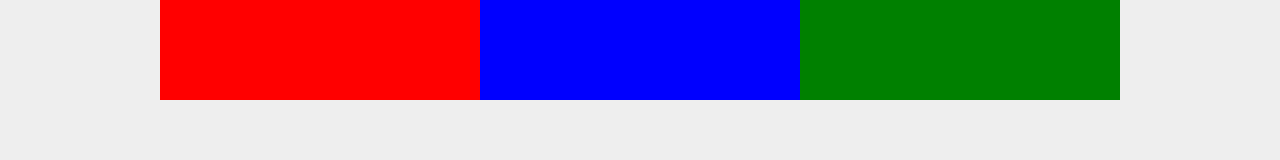
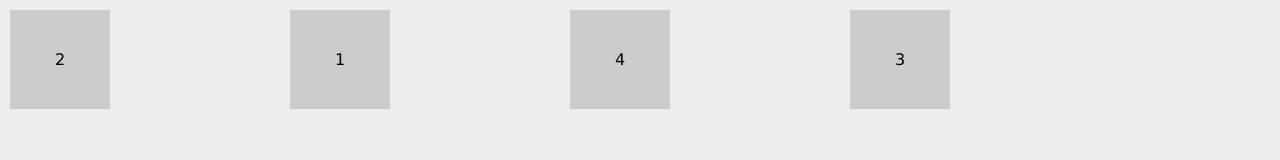
Before and after one commit to krzysztof-lyczko/CSS-Flexbox, a plain HTML site: page index.html in a window 1280 px wide. Drawn offline with Linux system fonts and the light colour scheme.

Commit message:
added element order

```diff
--- a/index.html
+++ b/index.html
@@ -1,16 +1,22 @@
 <!DOCTYPE html>
 <html lang="en">
+
 <head>
   <title>The Net Ninja - CSS Flexbox</title>
   <link rel="stylesheet" type="text/css" href="style.css">
 </head>
+
 <body>
   <div class="wrapper">
-      <div class="flex-container">
-        <div class="box one"></div>
-        <div class="box two"></div>
-        <div class="box three"></div>
-      </div>
+
+    <section id="blocks">
+      <div class="one">1</div>
+      <div class="two">2</div>
+      <div class="three">3</div>
+      <div class="four">4</div>
+    </section>
+
   </div>
 </body>
+
 </html>
--- a/style.css
+++ b/style.css
@@ -10,28 +10,33 @@ body {
 .wrapper {
     width: 100%;
     max-width: 960px;
-    margin: 0 auto;
 }
 
-.flex-container {
+#blocks {
     display: flex;
-    background: white;
-    flex-wrap: wrap;
+    margin: 10px;
+    justify-content: space-between;
 }
 
-.box {
-    height: 100px;
-    flex: 1 0 200px;
+#blocks div {
+    flex: 0 0 100px;
+    padding: 40px 0;
+    text-align: center;
+    background: #ccc;
 }
 
 .one {
-    background: red;
+    order: 2;
 }
 
 .two {
-    background: blue;
+    order: 1;
 }
 
 .three {
-    background: green;
+    order: 4;
 }
+
+.four {
+    order: 3;
+}
```
Lines whose indentation alone changed are shown as unchanged.
